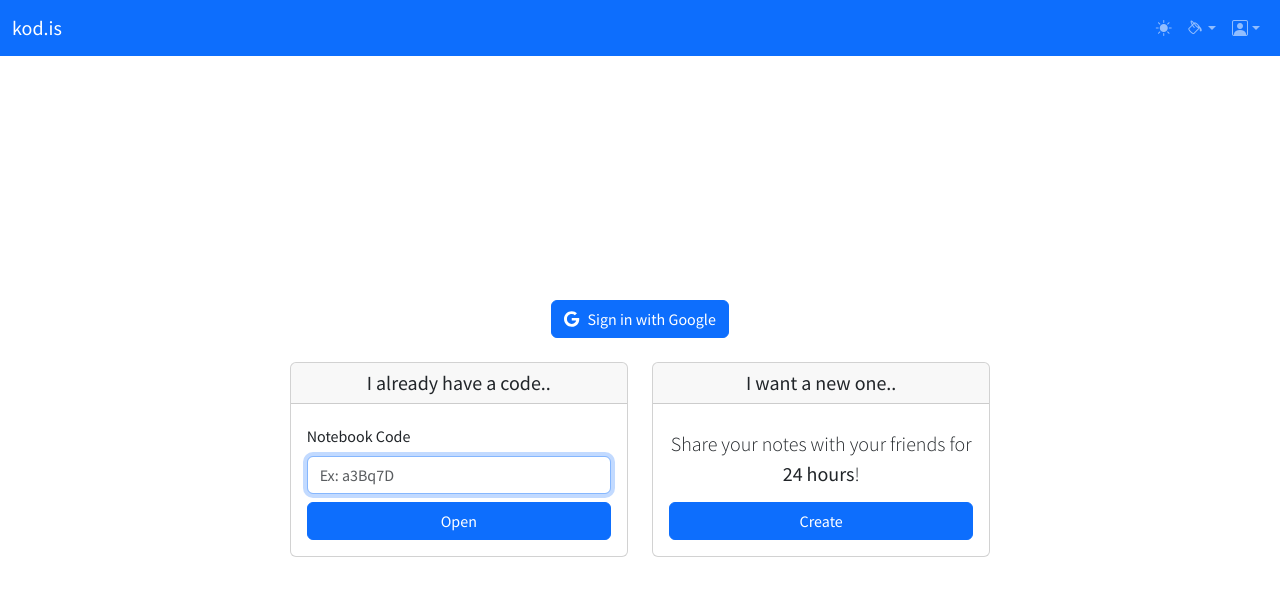
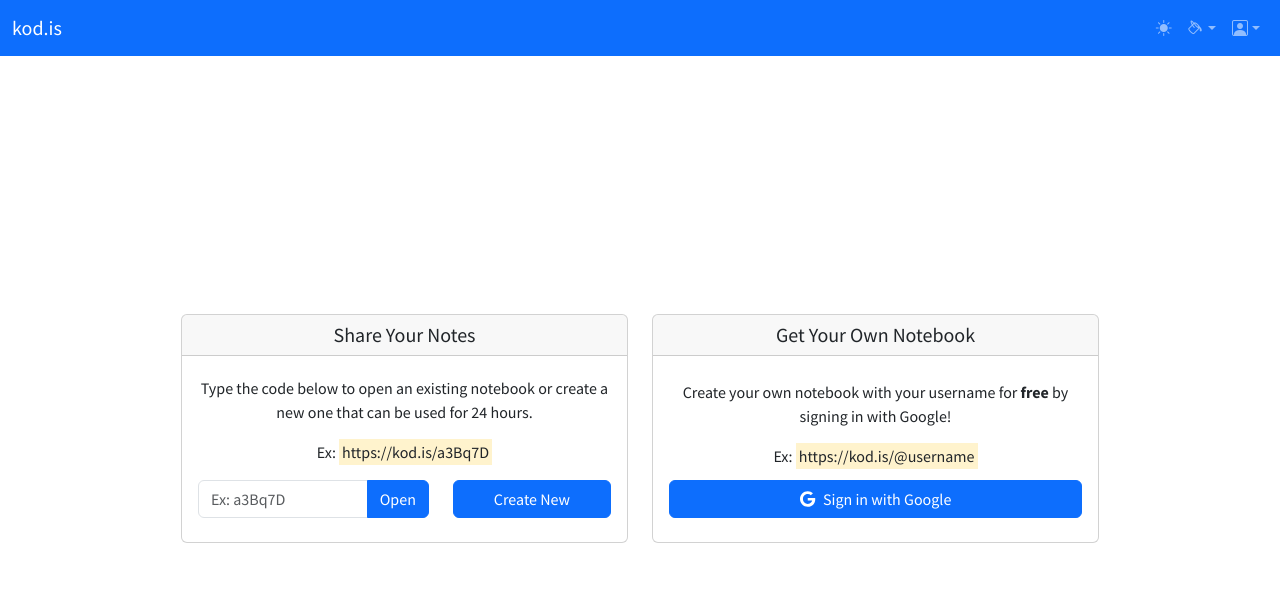
Before and after one commit to yigith/kodis, a React (Vite) app: page / in a window 1280 px wide. Shown: the top 596 px of the page. Built offline with nearby package versions, Linux system fonts and the light colour scheme.

Commit message:
start screen css

```diff
--- a/src/components/GoogleSignIn/GoogleSignIn.jsx
+++ b/src/components/GoogleSignIn/GoogleSignIn.jsx
@@ -1,12 +1,12 @@
-import { FontAwesomeIcon } from '@fortawesome/react-fontawesome';
-import { faGoogle } from '@fortawesome/free-brands-svg-icons';
 import { useGoogleLogin, useGoogleOneTapLogin } from '@react-oauth/google';
 import axios from 'axios';
 import { Button } from 'react-bootstrap';
 import Swal from 'sweetalert2';
 import jwt_decode from "jwt-decode";
+import { FontAwesomeIcon } from '@fortawesome/react-fontawesome';
+import { faGoogle } from '@fortawesome/free-brands-svg-icons';
 
-function GoogleSignIn() {
+function GoogleSignIn({className}) {
 
   useGoogleOneTapLogin({
     onSuccess: (credentialResponse) => {
@@ -52,12 +52,12 @@
   });
 
   return (
-    <div className='mb-2 mb-sm-4'>
-      <Button onClick={login}>
+    <>
+      <Button className={className} variant="primary" onClick={login}>
         <FontAwesomeIcon icon={faGoogle} className='me-2' />
         Sign in with Google
       </Button>
-    </div>
+    </>
   );
 }
 
--- a/src/pages/StartScreen/StartScreen.css
+++ b/src/pages/StartScreen/StartScreen.css
@@ -5,3 +5,16 @@
   align-items: center;
   justify-content: center;
 }
+
+[data-bw-theme="quartz"] .StartScreen .card {
+  --bs-card-spacer-y: .3rem;
+  --bs-card-spacer-x: 1rem;
+}
+
+[data-bw-theme="quartz"] .StartScreen .card-header {
+  --bs-card-cap-padding-y: .8rem;
+}
+
+[data-bw-theme="quartz"] mark {
+  --bs-highlight-bg: rgba(0, 0, 0, .3);
+}
--- a/src/pages/StartScreen/StartScreen.jsx
+++ b/src/pages/StartScreen/StartScreen.jsx
@@ -1,4 +1,4 @@
-import { Button, Card, Col, Form, Row } from 'react-bootstrap';
+import { Alert, Badge, Button, Card, Col, Form, InputGroup, Row } from 'react-bootstrap';
 import './StartScreen.css';
 import StartScreenCard from './StartScreenCard';
 import { useContext, useState } from 'react';
@@ -46,19 +46,39 @@
   return (
     <div className="StartScreen">
       {isLoading && <LoadingSpinner />}
-      <GoogleSignIn />
-      <Row xs={1} md={2} className='gy-2 gy-sm-3 gx-md-4 justify-content-center'>
-        <Col sm={10}>
-          <StartScreenCard headerTitle='I already have a code..' buttonText='Open' onSubmit={handleCodeSubmit}>
-            <Form.Group>
-              <Form.Label>Notebook Code</Form.Label>
-              <Form.Control autoFocus type="text" placeholder="Ex: a3Bq7D" value={notebookCode} onChange={e => setNotebookCode(e.target.value)} required />
-            </Form.Group>
+      <Row xs={1} md={2} className='col-sm-10 col-md-12 col-lg-10 col-xl-9 gy-2 gy-sm-3 gx-md-4 justify-content-center'>
+        <Col className='d-flex align-items-stretch'>
+          <StartScreenCard className="w-100" headerTitle='Share Your Notes' onSubmit={handleCodeSubmit}>
+            <Card.Text className='flex-fill d-flex text-center align-items-center'>
+              Type the code below to open an existing notebook or create a new one that can be used for 24 hours.
+            </Card.Text>
+            <Card.Text className=' text-center'>
+              Ex: <mark>https://kod.is/a3Bq7D</mark>
+            </Card.Text>
+            <Row className='mt-auto'>
+              <Col sm="6" md="12" lg="7">
+                <InputGroup className='mb-2 mb-sm-0 mb-md-2 mb-lg-0'>
+                  <Form.Control type="text" placeholder="Ex: a3Bq7D" value={notebookCode} onChange={e => setNotebookCode(e.target.value)} required />
+                  <Button type="submit">Open</Button>
+                </InputGroup>
+              </Col>
+              <Col sm="6" md="12" lg="5">
+                <Button onClick={handleCreateClick} className='w-100' type="button">Create New</Button>
+              </Col>
+            </Row>
           </StartScreenCard>
         </Col>
-        <Col sm={10}>
-          <StartScreenCard headerTitle='I want a new one..' buttonText='Create' onSubmit={handleCreateClick}>
-            <Card.Text className='lead text-center'>Share your notes with your friends for <strong>24 hours</strong>!</Card.Text>
+        <Col className='d-flex align-items-stretch'>
+          <StartScreenCard className="w-100" headerTitle='Get Your Own Notebook' onSubmit={handleCreateClick}>
+            <div className='flex-fill d-flex flex-column justify-content-center'>
+              <Card.Text className='text-center'>
+                Create your own notebook with your username for <strong>free</strong> by signing in with Google!
+              </Card.Text>
+              <Card.Text className=' text-center'>
+                Ex: <mark>https://kod.is/@username</mark>
+              </Card.Text>
+            </div>
+            <GoogleSignIn className="mt-2" />
           </StartScreenCard>
         </Col>
       </Row>
--- a/src/pages/StartScreen/StartScreenCard.jsx
+++ b/src/pages/StartScreen/StartScreenCard.jsx
@@ -1,6 +1,6 @@
 import { Button, Card, Form } from "react-bootstrap";
 
-function StartScreenCard({ headerTitle, buttonText, children, onSubmit}) {
+function StartScreenCard({ headerTitle, className, children, onSubmit}) {
   const handleSubmit = (e) => {
     e.preventDefault();
     if (onSubmit)
@@ -8,15 +8,12 @@
   };
 
   return (
-    <Card className='h-100'>
+    <Card className={className}>
       <Card.Header as="h5" className='text-center'>{headerTitle}</Card.Header>
       <Card.Body>
         <Form className='d-flex flex-column h-100' onSubmit={handleSubmit}>
           <div className="flex-fill d-flex flex-column justify-content-center mt-sm-1 mb-2">
             {children}
-          </div>
-          <div className='d-grid mt-auto'>
-            <Button type="submit">{buttonText}</Button>
           </div>
         </Form>
       </Card.Body>
```
